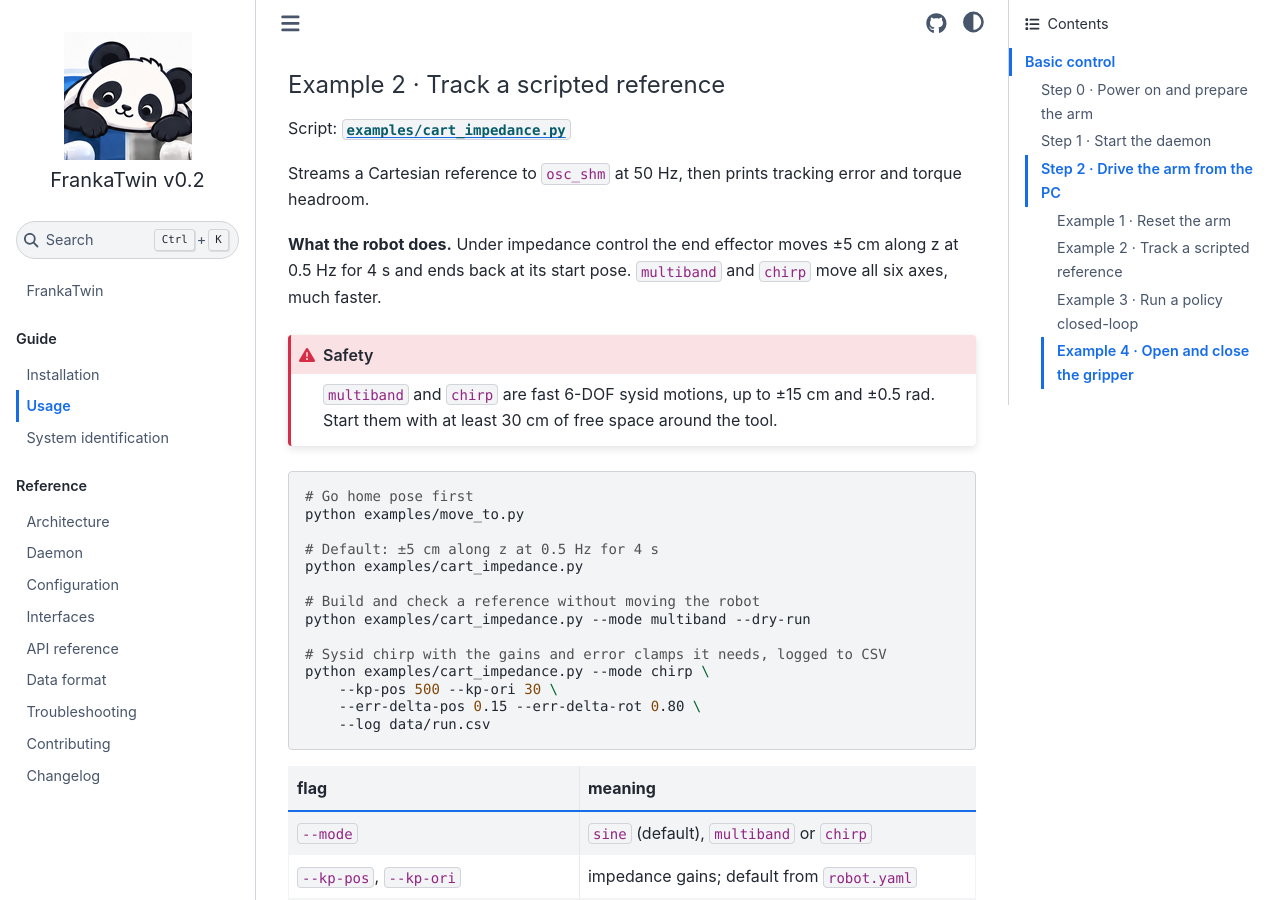
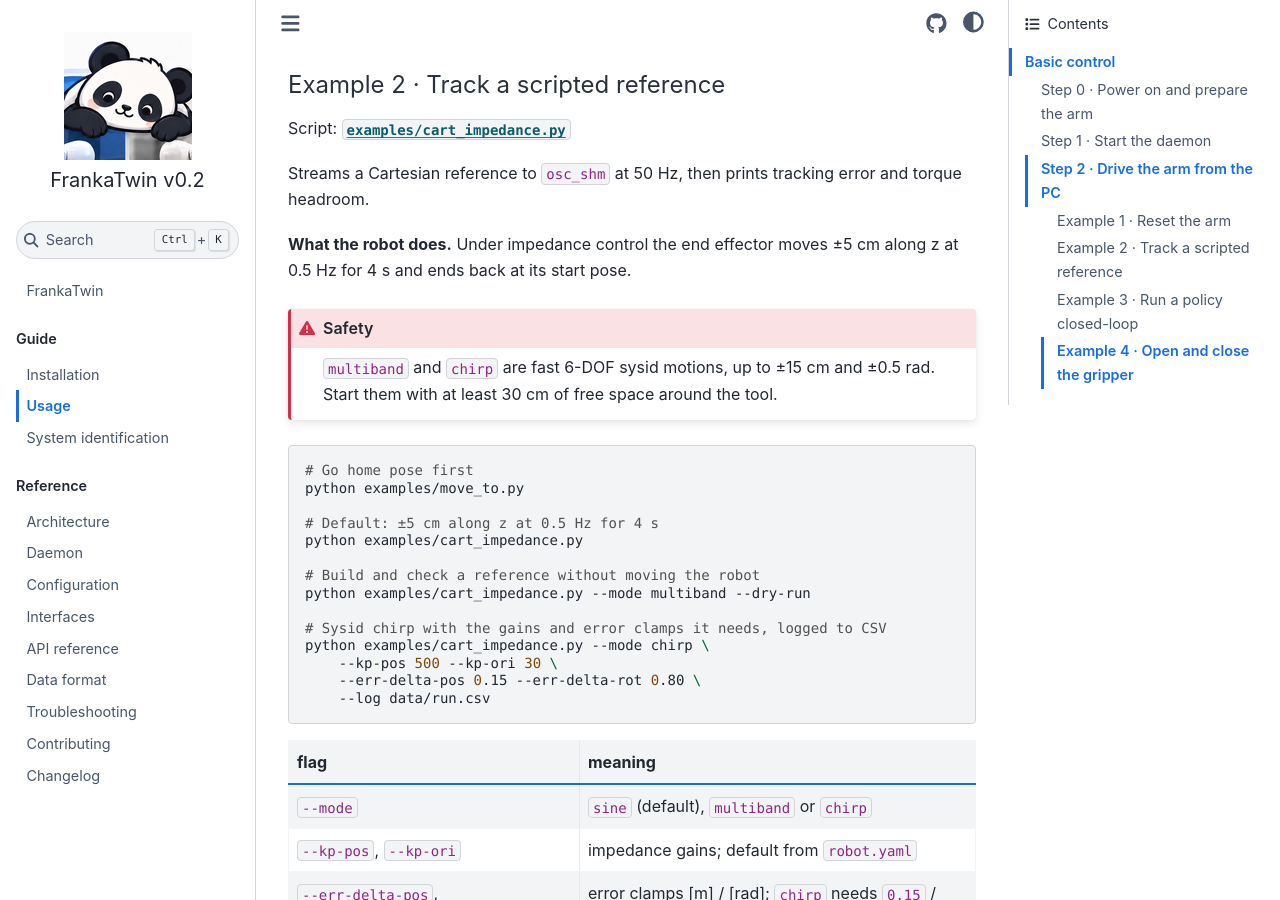
Before and after one commit to tsrobcvai/frankatwin, a Sphinx documentation site: the page built from docs/usage.md, in a window 1280 px wide and 900 px high, scrolled down 2075 px. Built offline with Sphinx 7.4.7 and the Sphinx Book theme 1.1.4, drawn with Linux system fonts in a browser that asks for light colours.

Commit message:
docs(usage): drop the multiband/chirp aside from Example 2's summary
The Safety note right below already says what those two modes do.

Co-Authored-By: Claude Opus 5 <noreply@anthropic.com>

```diff
--- a/docs/usage.md
+++ b/docs/usage.md
@@ -87,8 +87,7 @@ Streams a Cartesian reference to `osc_shm` at 50 Hz, then prints tracking error
 and torque headroom.
 
 **What the robot does.** Under impedance control the end effector moves ±5 cm
-along z at 0.5 Hz for 4 s and ends back at its start pose. `multiband` and
-`chirp` move all six axes, much faster.
+along z at 0.5 Hz for 4 s and ends back at its start pose.
 
 :::{admonition} Safety
 :class: danger
```
